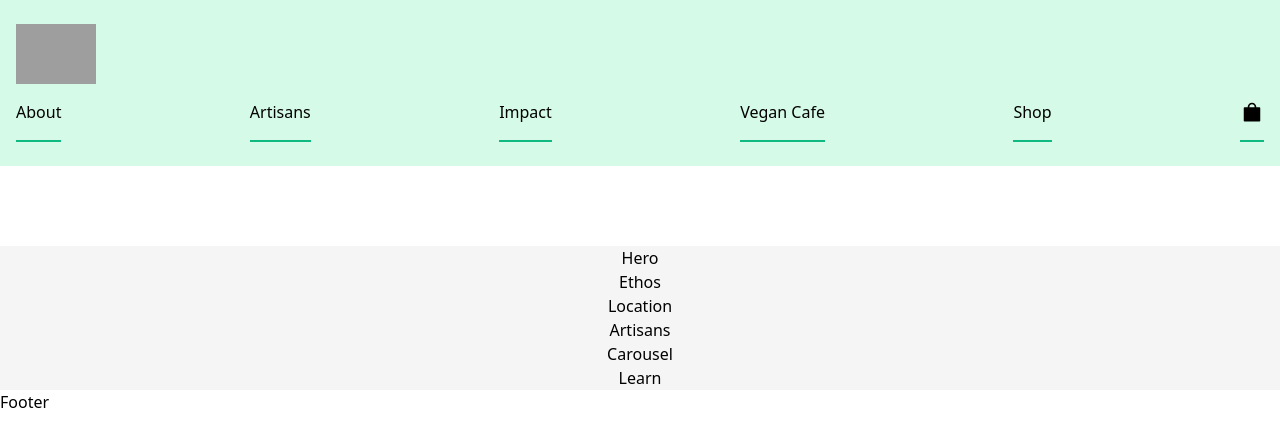
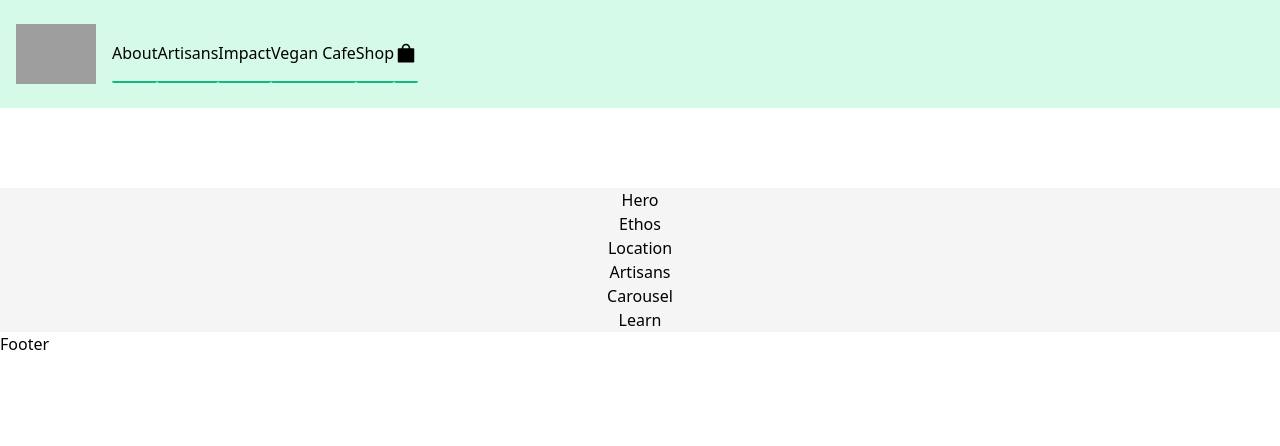
Before and after one commit to MatthewsRicky/finaltribe, a Next.js app in the folder tribearth/: page / in a window 1280 px wide. Shown: the top 446 px of the page. Built offline with nearby package versions, Linux system fonts and the light colour scheme; grey boxes are pictures that could not be loaded.

Commit message:
Update Navbar.tsx

```diff
--- a/tribearth/components/Navbar.tsx
+++ b/tribearth/components/Navbar.tsx
@@ -17,7 +17,7 @@ const Navbar = (
 
   return (
     <div className="relative w-full">
-      <div className="w-full bg-emerald-100/90 items-center gap-4 px-4 py-6">
+      <div className="w-full md:flex bg-emerald-100/90 items-center gap-4 px-4 py-6">
         <ul className="flex justify-between">
           <li>
             <Link href="/">
@@ -42,26 +42,26 @@ const Navbar = (
           </li>
         </ul>
         <div
-        className={`relative flex md:flex justify-between items-center ${ isOpen ? 'block': 'hidden'}`}
+        className={` md:flex relative flex justify-between items-center ${ isOpen ? 'block': 'hidden'}`}
       >
-        <ul className="w-full flex md:bg-transparent md:mt-0 flex-col md:flex-row justify-between items-center transition-all duration-300  bg-opacity-60 ">
+        <ul className="w-full flex md:mt-0 flex-col md:flex-row justify-between items-center transition-all duration-300  bg-opacity-60 ">
           <Link href="/about" onClick={() => setIsOpen(!isOpen)}>
-            <li className="py-4 hover:bg-blue-300 hover:scale-105 w-full border-b-2 border-emerald-500">About</li>
+            <li className="py-4 hover:bg-blue-300 hover:scale-105 w-full border-b-2 border-emerald-500 rounded-sm">About</li>
           </Link>
           <Link href="/artisans" onClick={() => setIsOpen(!isOpen)}>
-            <li className="py-4 hover:bg-blue-300 hover:scale-105 w-full border-b-2 border-emerald-500">Artisans</li>
+            <li className="py-4 hover:bg-blue-300 hover:scale-105 w-full border-b-2 border-emerald-500 rounded-sm">Artisans</li>
           </Link>
           <Link href="/impact" onClick={() => setIsOpen(!isOpen)}>
-            <li className="py-4 hover:bg-blue-300 hover:scale-105 w-full border-b-2 border-emerald-500">Impact</li>
+            <li className="py-4 hover:bg-blue-300 hover:scale-105 w-full border-b-2 border-emerald-500 rounded-sm">Impact</li>
           </Link>
           <Link href="/vegancafe" onClick={() => setIsOpen(!isOpen)}>
-            <li className="py-4 hover:bg-blue-300 hover:scale-105 w-full border-b-2 border-emerald-500">Vegan Cafe</li>
+            <li className="py-4 hover:bg-blue-300 hover:scale-105 w-full border-b-2 border-emerald-500 rounded-sm">Vegan Cafe</li>
           </Link>
           <Link href="/shop" onClick={() => setIsOpen(!isOpen)}>
-            <li className="py-4 hover:bg-blue-300 hover:scale-105 w-full border-b-2 border-emerald-500">Shop</li>
+            <li className="py-4 hover:bg-blue-300 hover:scale-105 w-full border-b-2 border-emerald-500 rounded-sm">Shop</li>
           </Link>
           <Link href="/cart" onClick={() => setIsOpen(!isOpen)}>
-            <li className="py-4 hover:bg-blue-300 hover:scale-105 w-full border-b-2 border-emerald-500">
+            <li className="py-4 hover:bg-blue-300 hover:scale-105 w-full border-b-2 border-emerald-500 rounded-sm">
               <AiFillShopping size={24} onClick={() => setIsOpen(!isOpen)} />
             </li>
           </Link>
```
